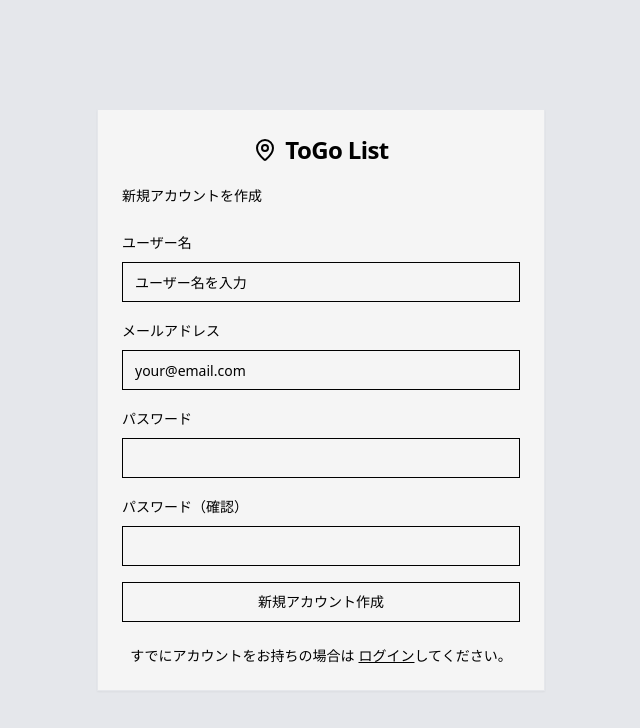
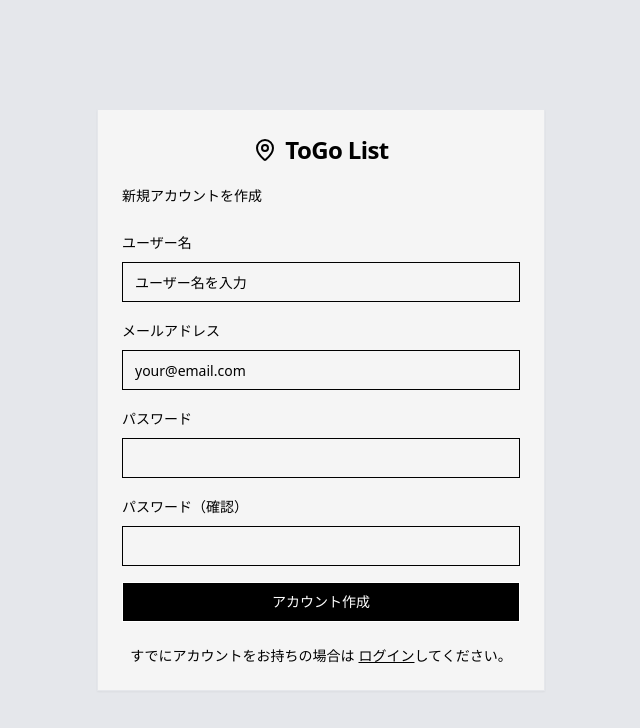
Before and after one commit to tadanobuu/togolist-next, a Next.js app: page /signup in a window 1280 px wide. Shown: the top 728 px of the page, without its empty margins (319-959 px from the left). Built offline with nearby package versions, Linux system fonts and the light colour scheme; no server answers.

Commit message:
アカウント作成ボタンのレイアウト変更

```diff
--- a/src/app/(pages)/signup/page.tsx
+++ b/src/app/(pages)/signup/page.tsx
@@ -147,8 +147,8 @@ export default function SignupPage() {
                     <AlertDescription>{error}</AlertDescription>
                     </Alert>
                 )}
-                <Button type="submit" className="w-full hover:bg-black hover:text-white">
-                    新規アカウント作成
+                <Button type="submit" className="w-full bg-black text-white">
+                    アカウント作成
                 </Button>
                 </div>
             </form>
```
